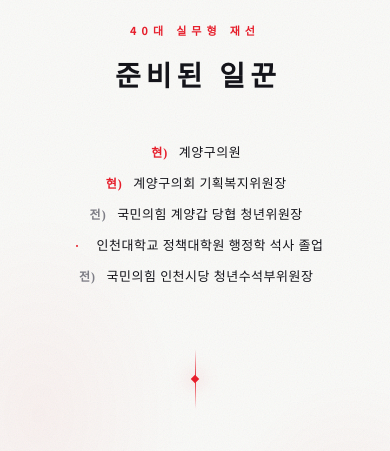
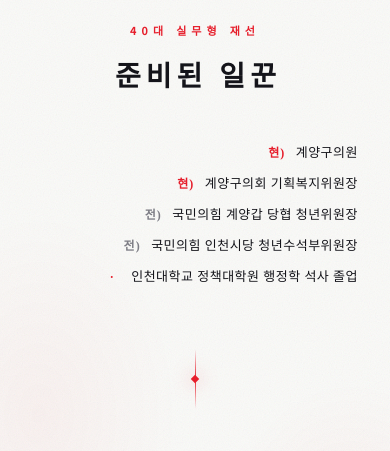
Before and after one commit to reepower84-png/yeojaeman, a plain HTML site: page index.html in a window 390 px wide. Shown: the part 261-712 px from the top of the page. Drawn offline with Linux system fonts and the light colour scheme.

Commit message:
style: 약력 순서 재정렬 + 우측 정렬 + 모바일 패딩 조정
- 학력(인천대 정책대학원) 항목을 마지막으로 이동
- 약력 리스트를 flex-end로 우측 정렬, 우측 패딩 clamp(20-80px)
- 모바일 600/380px 브레이크포인트의 좌우 패딩 미세 조정

Co-Authored-By: Claude Opus 4.7 (1M context) <noreply@anthropic.com>

```diff
--- a/index.html
+++ b/index.html
@@ -36,8 +36,8 @@
         <li><span class="tag-now">현)</span><span class="career-text">계양구의원</span></li>
         <li><span class="tag-now">현)</span><span class="career-text">계양구의회 기획복지위원장</span></li>
         <li><span class="tag-prev">전)</span><span class="career-text">국민의힘 계양갑 당협 청년위원장</span></li>
+        <li><span class="tag-prev">전)</span><span class="career-text">국민의힘 인천시당 청년수석부위원장</span></li>
         <li><span class="tag-edu">·</span><span class="career-text">인천대학교 정책대학원 행정학 석사 졸업</span></li>
-        <li><span class="tag-prev">전)</span><span class="career-text">국민의힘 인천시당 청년수석부위원장</span></li>
       </ul>
 
       <div class="divider" aria-hidden="true"><span></span></div>
--- a/styles.css
+++ b/styles.css
@@ -157,9 +157,11 @@ body {
   list-style: none;
   display: flex; flex-direction: column;
   gap: 14px;
-  align-items: center;
+  align-items: flex-end;
   margin-top: 56px;
+  padding-right: clamp(20px, 6vw, 80px);
   font-family: 'Noto Serif KR', serif;
+  text-align: right;
   animation: fadeUp 1.5s cubic-bezier(0.2, 0.8, 0.2, 1) 0.15s both;
 }
 
@@ -538,7 +540,7 @@ body {
   .footer-sep { display: none; }
   .eyebrow::before, .eyebrow::after { width: 16px; }
   .hero-inner { margin-bottom: 64px; }
-  .career { gap: 12px; margin-top: 44px; padding: 0 12px; }
+  .career { gap: 12px; margin-top: 44px; padding: 0 16px 0 12px; }
   .career li { letter-spacing: 1.2px; gap: 10px; }
   .social-list { gap: 22px; }
 }
@@ -553,6 +555,7 @@ body {
   .hero-title { letter-spacing: 12px; margin-left: 12px; }
   .cph-accent { font-size: 11px; letter-spacing: 5px; }
   .cph-main { letter-spacing: 5px; }
+  .career { padding: 0 12px 0 8px; }
   .career li { font-size: 13px; letter-spacing: 0.5px; gap: 8px; }
   .career .tag-now,
   .career .tag-prev,
```
